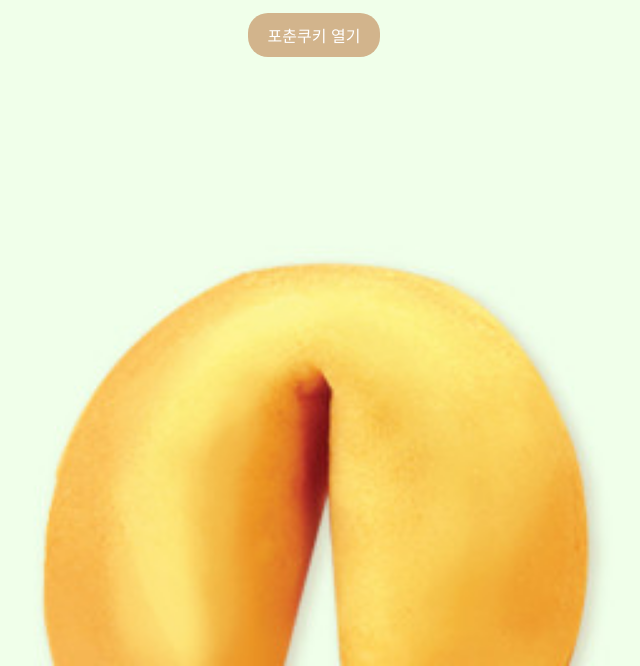
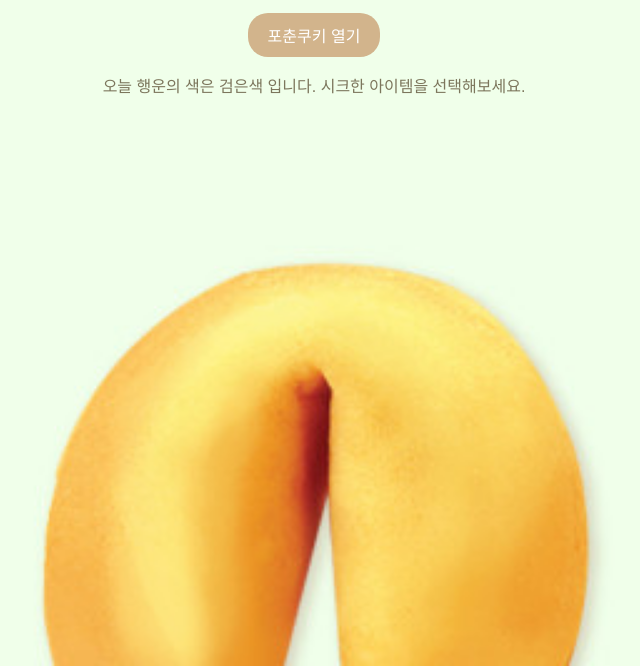
Before and after one commit to rlatmdgP/chirwon, a plain HTML site: page index.html in a window 1280 px wide. Both pictures are taken after a click on the button "포춘쿠키 열기". Shown: the part 134-800 px from the top of the page, without its empty margins (326-966 px from the left). Drawn offline with Linux system fonts and the light colour scheme.

Commit message:
Update index.html

```diff
--- a/index.html
+++ b/index.html
@@ -12,7 +12,6 @@
             background-size: cover; /* 배경 이미지를 창에 맞게 조절 */
             background-repeat: no-repeat; /* 배경 이미지 반복 제거 */
             text-align: center; /* 텍스트 가운데 정렬 */
-            cursor: pointer; /* 모든 요소에 커서를 손가락 형태로 변경 */
         }
 
         h1 {
@@ -36,7 +35,7 @@
         }
     </style>
 </head>
-<body onclick="goToInitialScreen()">
+<body>
     <h1>오늘의 포춘쿠키</h1>
     <p>행운의 포춘쿠키로 오늘의 운세를 확인해보세요!</p>
     <button class="fortune-button" onclick="showFortune()">포춘쿠키 열기</button>
@@ -48,7 +47,20 @@
             // 여기에 포춘쿠키 결과를 생성하고 표시하는 코드를 추가할 수 있습니다.
             var fortunes = [
                 "당신의 창의력이 높아지는 때입니다.",
-                // ... (이하 생략)
+                "새로운 것에 몰두하면 좋은 결과가 있을 것입니다.",
+                "사랑하는 사람을 너무 혼자 방치해두지는 않았나요. 시간은 기다려주지 않습니다.",
+                "오늘 행운의 색은 검은색 입니다. 시크한 아이템을 선택해보세요.",
+                "애정운이 좋은 시기입니다! 그 사람에게 적극적으로 다가가보세요.",
+                "예측하기 어려운 장애물이 생기기 쉬운 날입니다. 주위를 조심하세요.",
+                "행복은 생각에 따라 달라질 수 있습니다. 가진 행복에 무심하지 마세요.",
+                "즐기는 자를 이길 수 있는 사람은 없습니다. 즐거운 방법을 찾아보세요.",
+                "당신의 몫은 당신이 정합니다. 현재 가진 걸 바꾸고 싶다면 먼저 행동해야 합니다.",
+                "무엇을 해야할지 고민이라면, 무엇이 중요한지 순위를 매겨보세요.",
+                "곧 큰 결정을 하게 될 것 같습니다.긍정적인 결과가 예상됩니다.",
+                "다가올 내일보다 중요한 것은 지금 살고 있는 현재입니다. 미래를 위해 현재를 포기하지 마세요.",
+                "오늘 행운의 컬러는 붉은색 입니다. 열정적인 모습을 보여주세요.",
+                "건강주의보! 연이은 과로를 조심하세요.",
+                "쓸데없는 자존심은 거리를 멀게 만들 뿐입니다. 본질에 집중하세요."
             ]; // 여러분이 원하는 운세를 배열에 추가하세요.
             var randomIndex = Math.floor(Math.random() * fortunes.length);
             var fortuneResult = fortunes[randomIndex];
@@ -56,11 +68,6 @@
             // 결과를 화면에 표시
             document.getElementById("fortune-result").innerHTML = "" + fortuneResult;
         }
-
-        // 어떤 부분이든 클릭 시 초기 화면으로 돌아가는 함수
-        function goToInitialScreen() {
-            document.getElementById("fortune-result").innerHTML = ""; // 결과 초기화
-        }
     </script>
 </body>
 </html>
```
